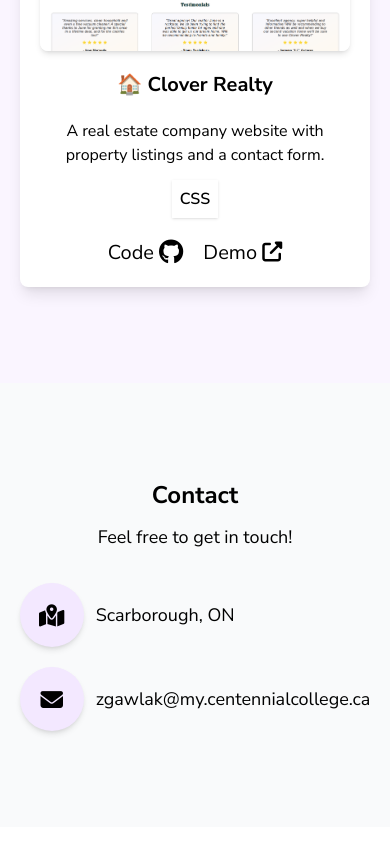
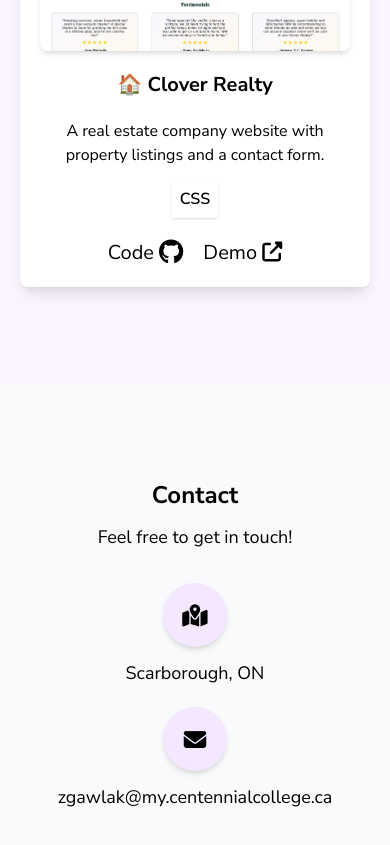
Before and after one commit to zgawlak/portfolio, a React (Create React App) app: page / in a window 390 px wide. Shown: the part 2780-3625 px from the top of the page. Built offline with nearby package versions, Linux system fonts and the light colour scheme.

Commit message:
Change email, change contact section flex layout

```diff
--- a/src/App.js
+++ b/src/App.js
@@ -157,19 +157,19 @@ function App() {
           <h2 className="text-2xl md:text-4xl font-bold">Contact</h2>
           <p className="text-lg md:text-xl p-3 mb-5">Feel free to get in touch!</p>
 
-          <div className="flex md:justify-center items-center gap-5 md:gap-16 flex-wrap">
-            <div className="flex items-center gap-3 text-lg md:text-xl">
+          <div className="flex justify-center items-center gap-5 md:gap-16 flex-wrap">
+            <div className="flex justify-center items-center gap-3 text-lg md:text-xl flex-wrap">
               <div className="bg-purple-100 flex justify-center items-center w-16 h-16 rounded-full shadow-md">
                 <i class="fa-solid fa-map-location-dot fa-lg"></i>
               </div>
-              <p>Scarborough, ON</p>
+              <p className="basis-full md:basis-auto text-center">Scarborough, ON</p>
             </div>
             <div>
-              <div className="flex items-center gap-3 text-lg md:text-xl">
+              <div className="flex justify-center items-center gap-3 text-lg md:text-xl flex-wrap">
                 <div className="bg-purple-100 flex justify-center items-center w-16 h-16 rounded-full shadow-md">
                   <i class="fa-solid fa-envelope fa-lg"></i>
                 </div>
-                <a href="mailto:zgawlak@my.centennialcollege.ca">zgawlak@my.centennialcollege.ca</a>
+                <a className="basis-full md:basis-auto text-center" href="mailto:zgawlak@my.centennialcollege.ca">zgawlak@my.centennialcollege.ca</a>
               </div>
             </div>
           </div>
```
